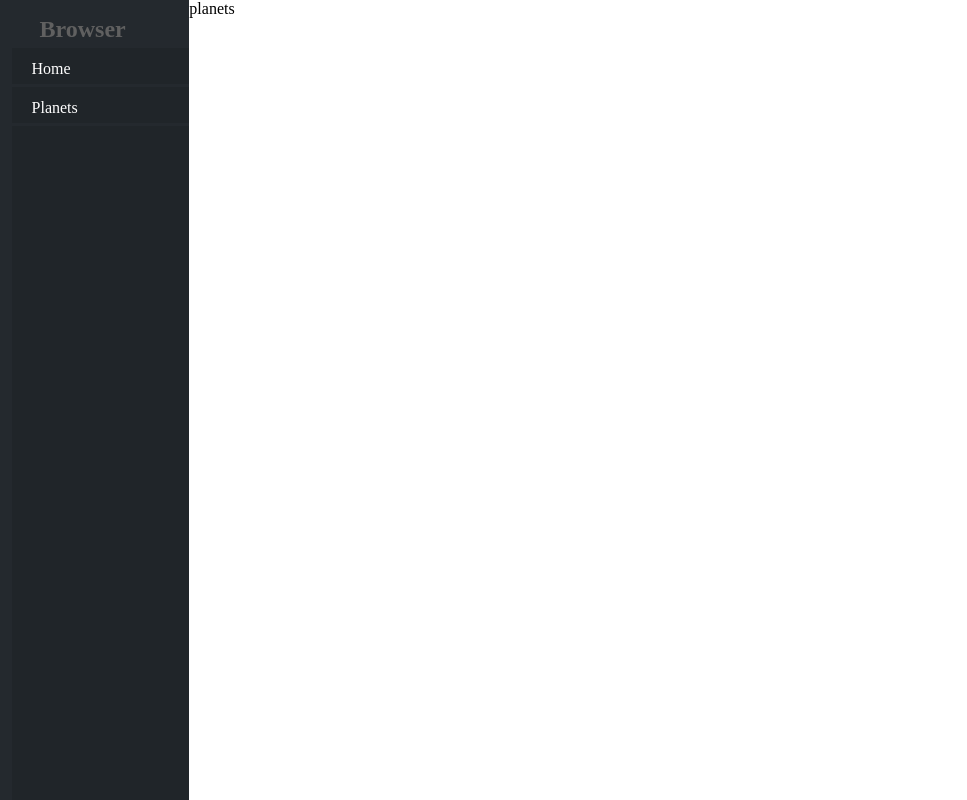
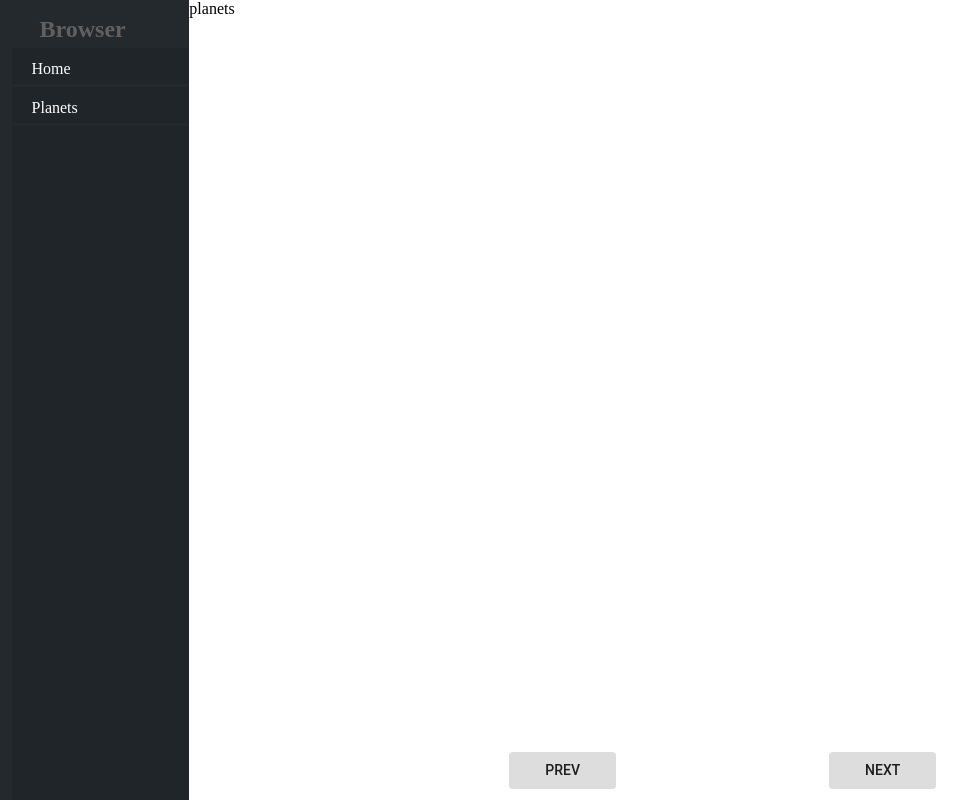
Before and after one commit to Stefanwullems/starwars-browser-client, a React (Create React App) app: page /planets/1 in a window 1280 px wide. Shown: the whole page, without its empty margins (24-991 px from the left). Built offline with nearby package versions, Linux system fonts and the light colour scheme; no server answers.

Commit message:
layout for the footer

```diff
--- a/src/App.tsx
+++ b/src/App.tsx
@@ -14,10 +14,6 @@ interface IProps {
 }
 
 class App extends React.Component<IProps> {
-  componentDidUpdate() {
-    console.log(window.URL);
-  }
-
   public render() {
     return (
       <Layout forceUpdateApp={this.forceUpdate.bind(this)}>
--- /dev/null
+++ b/src/components/Footer/FooterContainer.tsx
@@ -0,0 +1,16 @@
+import * as React from "react";
+
+import { Route } from "react-router-dom";
+import NavFooter from "./NavFooter";
+
+class FooterContainer extends React.Component {
+  render() {
+    return (
+      <React.Fragment>
+        <Route path="/planets/:id" component={NavFooter} />
+      </React.Fragment>
+    );
+  }
+}
+
+export default FooterContainer;
--- /dev/null
+++ b/src/components/Footer/NavFooter.tsx
@@ -0,0 +1,48 @@
+import * as React from "react";
+import {
+  createStyles,
+  withStyles,
+  WithStyles,
+  Grid,
+  Button
+} from "@material-ui/core";
+import { RouteComponentProps } from "react-router";
+
+const styles = createStyles({
+  footerContainer: {
+    width: "83.3333333333vw",
+    height: "6vh"
+  },
+  button: {
+    width: "20%",
+    backgroundColor: "#ddd"
+  }
+});
+
+interface IProps extends WithStyles<typeof styles> {}
+
+const NavFooter: React.FC<IProps & RouteComponentProps> = props => {
+  const { classes } = props;
+
+  return (
+    <Grid container className={classes.footerContainer}>
+      <Grid item xs={6}>
+        <Button className={classes.button} style={buttonStyle("Left")}>
+          Prev
+        </Button>
+      </Grid>
+      <Grid item xs={6}>
+        <Button className={classes.button} style={buttonStyle("Right")}>
+          Next
+        </Button>
+      </Grid>
+    </Grid>
+  );
+};
+
+const buttonStyle = (orientation: "Left" | "Right") => ({
+  marginRight: orientation === "Left" ? "20%" : "60%",
+  marginLeft: orientation === "Left" ? "60%" : "20%"
+});
+
+export default withStyles(styles)(NavFooter);
--- a/src/components/Layout.tsx
+++ b/src/components/Layout.tsx
@@ -1,6 +1,7 @@
 import * as React from "react";
 import { Grid, withStyles, createStyles, WithStyles } from "@material-ui/core";
 import NavBarContainer from "./NavBar/NavBarContainer";
+import FooterContainer from "./Footer/FooterContainer";
 
 interface IProps extends WithStyles<typeof styles> {
   forceUpdateApp: () => void;
@@ -11,7 +12,11 @@ const styles = createStyles({
     backgroundColor: "#202529",
     height: "100vh"
   },
-  main: {}
+  main: {},
+  footer: {
+    bottom: 0,
+    position: "absolute"
+  }
 });
 
 class Layout extends React.Component<IProps> {
@@ -19,11 +24,16 @@ class Layout extends React.Component<IProps> {
     const { classes, children } = this.props;
     return (
       <Grid container>
-        <Grid item xs={2} className={classes.navBar}>
-          <NavBarContainer forceUpdateApp={this.props.forceUpdateApp} />
+        <Grid item xs={2}>
+          <nav className={classes.navBar}>
+            <NavBarContainer forceUpdateApp={this.props.forceUpdateApp} />
+          </nav>
         </Grid>
-        <Grid item xs={10} className={classes.main}>
-          {children}
+        <Grid item xs={10}>
+          <main className={classes.main}>{children}</main>
+          <footer className={classes.footer}>
+            <FooterContainer />
+          </footer>
         </Grid>
       </Grid>
     );
--- a/src/components/Planets/PlanetsContainer.tsx
+++ b/src/components/Planets/PlanetsContainer.tsx
@@ -2,16 +2,18 @@ import * as React from "react";
 import { connect } from "react-redux";
 import fetchModel from "../../redux/actions/fetch-model";
 import cleanUpContent from "../../redux/actions/clean-up-content";
+import { RouteComponentProps } from "react-router";
 
-interface Dispatch {
+interface MappedProps extends RouteComponentProps {
   fetchModel: (model: Models, id: number) => void;
   cleanUpContent: () => void;
 }
 
-class PlanetsContainer extends React.Component<Dispatch> {
+interface IProps extends MappedProps {}
+
+class PlanetsContainer extends React.Component<IProps> {
   componentDidMount() {
-    console.log("hi");
-    this.props.fetchModel("planets", 1);
+    this.props.fetchModel("planets", this.props.match.params["id"]);
   }
 
   componentWillUnmount() {
```
